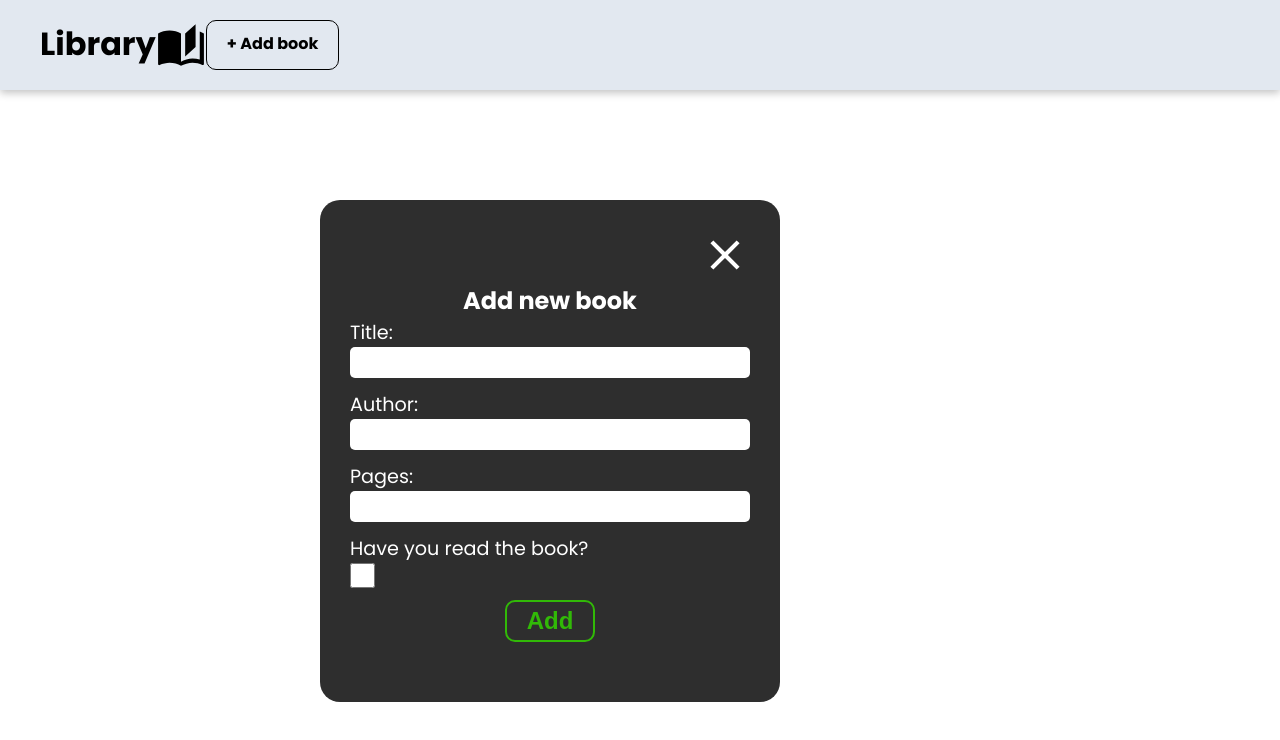
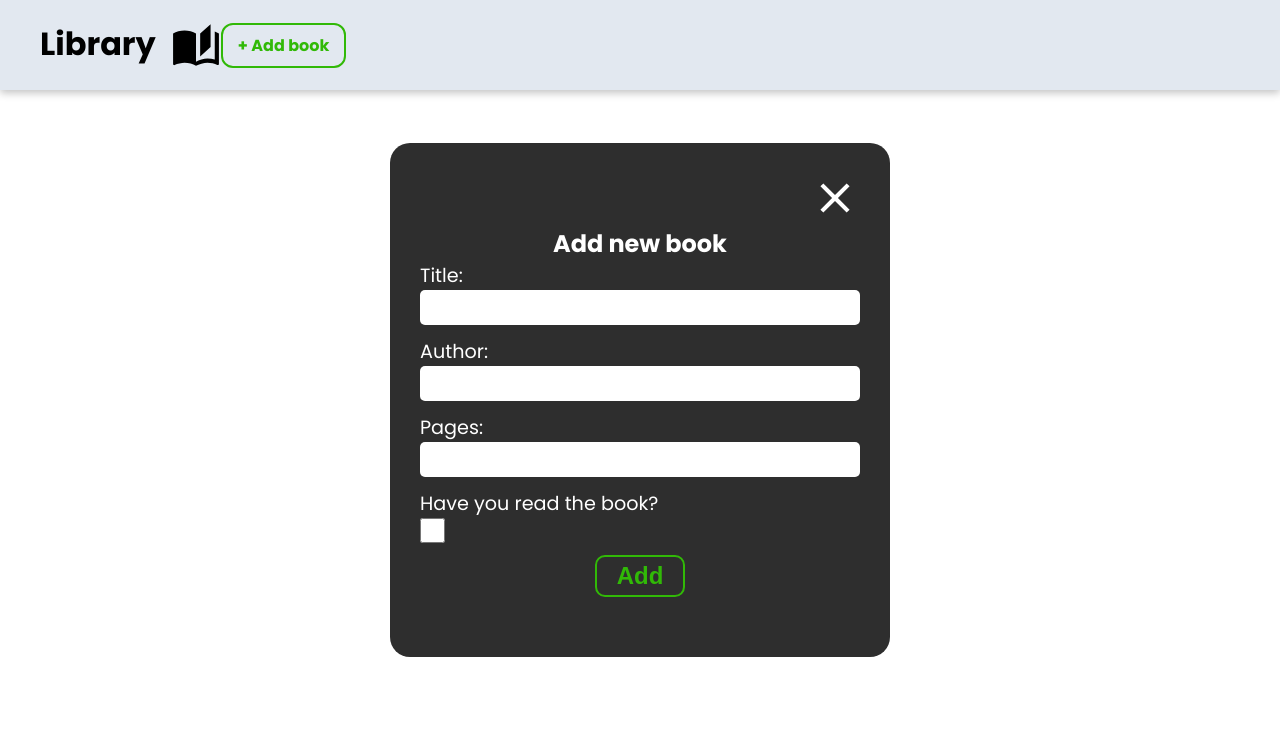
Before and after one commit to brexus/library, a plain HTML site: page index.html in a window 1280 px wide. Both pictures are taken after a click on the element "+ Add book". Drawn offline with Linux system fonts and the light colour scheme.

Commit message:
center form window

```diff
--- a/style.css
+++ b/style.css
@@ -29,6 +29,10 @@ body {
     box-shadow: rgba(0, 0, 0, 0.24) 0px 3px 8px;
     display: flex;
     flex-direction: row;
+}
+
+#header > h1 {
+    margin-right: 15px;
 }
 
 #main {
@@ -71,15 +75,20 @@ body {
     padding: 0 5px;
 }
 
+#add-btn-container {
+    width: 100%;
+    display: flex;
+    justify-content: flex-end;
+}
+
 #add-book {
-    padding: 10px 20px;
-    border: 1px solid black;
-    /* background-color: white; */
-    bottom: 5vh;
-    right: 5vw;
-    border-radius: 10px;
+    padding: 8px 15px;
+    border: 2px solid var(--success);
+    border-radius: 12px;
+    color: var(--success);
     cursor: pointer;
     font-weight: bolder;
+    align-self: center;
 }
 
 #add-book:hover {
@@ -97,15 +106,20 @@ body {
     color: white;
     justify-content: flex-start;
     align-items: center;
-    position: fixed;
-    top: 25%;
-    left: 25%;
-
-    width: 400px;
-    height: auto;
     padding: 30px 30px 60px 30px;
     background-color: var(--form-window);
     border-radius: 20px;
+    height: auto;
+
+    width: min(500px, 100%);
+    min-width: 280px;
+    box-sizing: border-box;
+
+    position: fixed;
+    top: 50%;
+    left: 50%;
+    /* bring your own prefixes */
+    transform: translate(-50%, -50%);
 }
 
 #btn-form-close {
@@ -150,12 +164,24 @@ body {
     border: 0;
     border-radius: 5px;
     /* width: 100%; */
-    padding: 5px 10px;
+    padding: 7px 10px;
 }
 
 .input-control > input[type="checkbox"] {
     width: 25px;
     height: 25px;
+}
+
+#input-checkbox {
+    display: flex;
+    flex-direction: row;
+    justify-content: center;
+}
+
+#input-checkbox > label {
+    padding-right: 10px;
+    padding-bottom: 10px;
+
 }
 
 #btn-submit {
```
